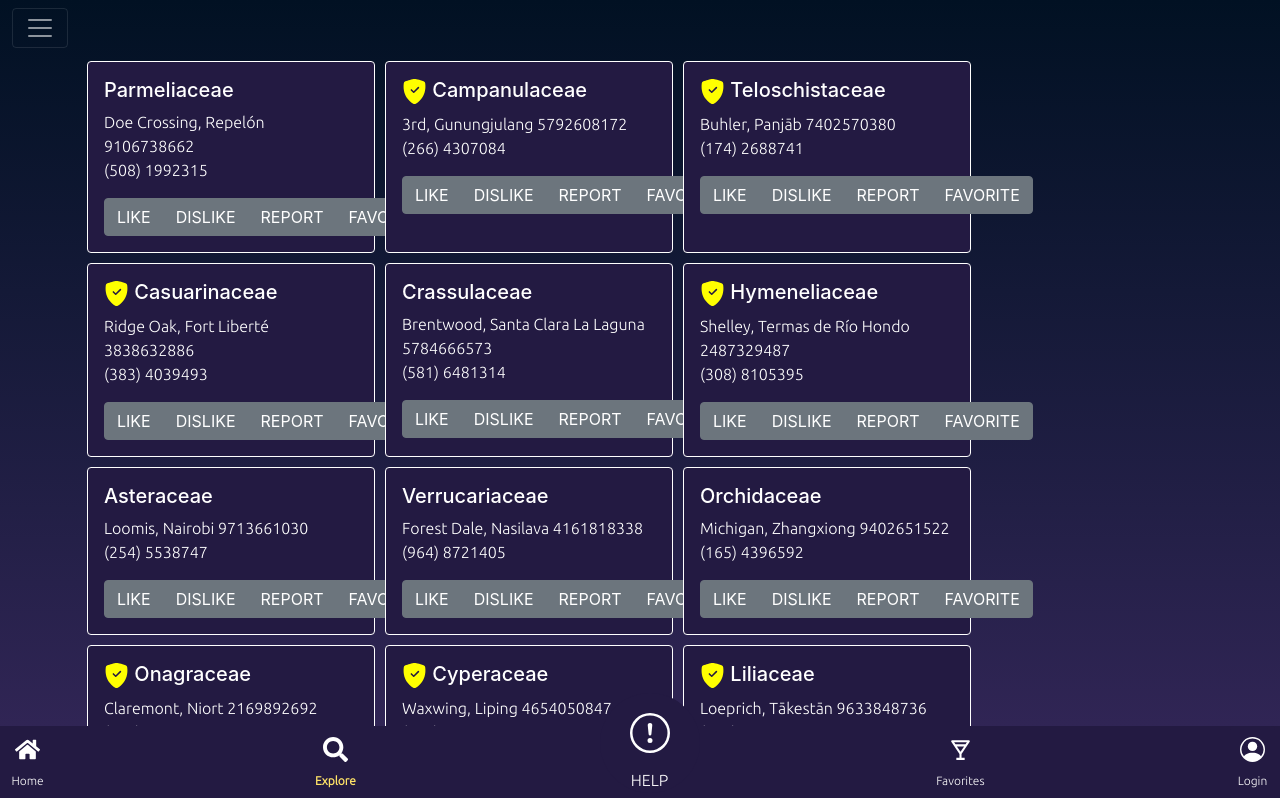
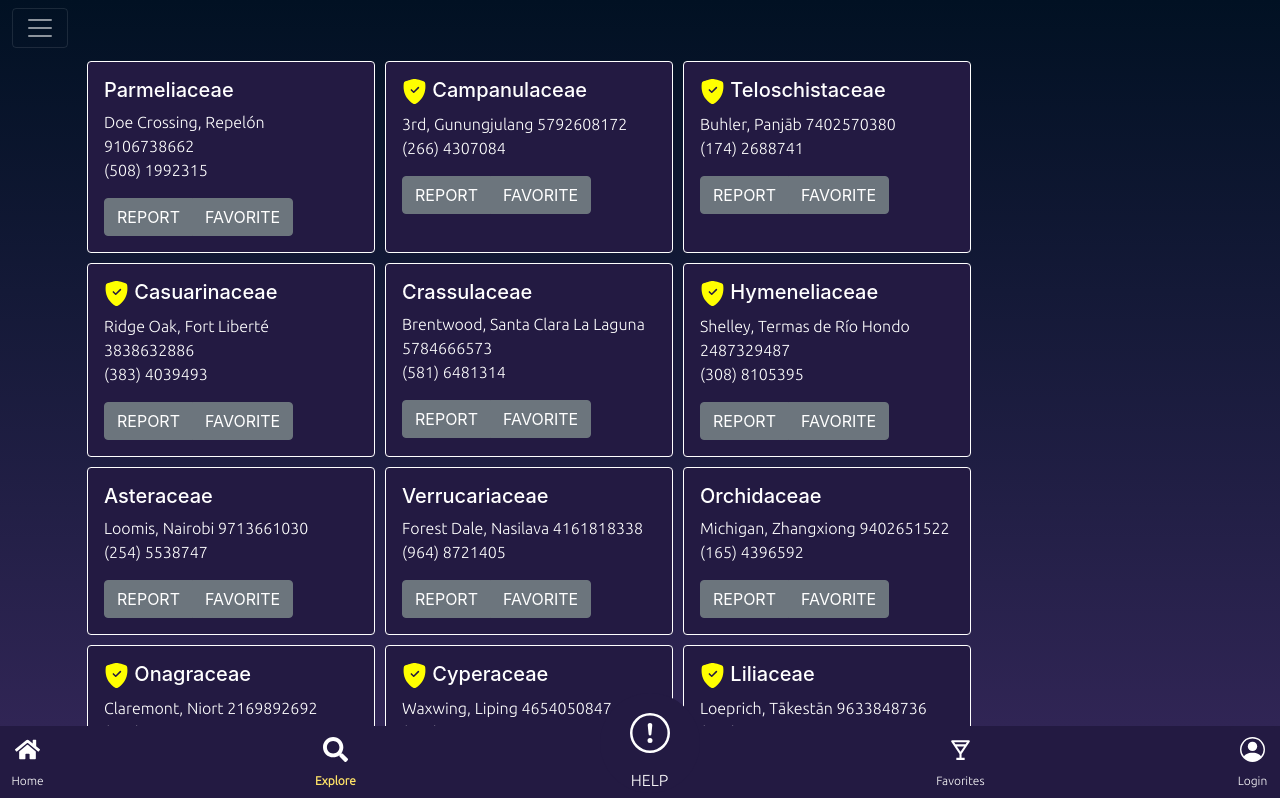
Before and after one commit to Sexual-Assault-Center/SafeBar, a Next.js app in the folder frontend/: page /bars in a window 1280 px wide. Shown: the top 798 px of the page. Built offline with nearby package versions, Linux system fonts and the light colour scheme; no server answers.

Commit message:
report bar

```diff
--- a/frontend/components/BarCard.js
+++ b/frontend/components/BarCard.js
@@ -26,8 +26,8 @@ const BarCard = ({
         <a href={`tel:${phone}`}>{phone}</a>
       </Card.Text>
       <ButtonGroup aria-label="Basic example">
-        <Button variant="secondary" onClick={func}>LIKE</Button>
-        <Button variant="secondary" onClick={func}>DISLIKE</Button>
+        {/* <Button variant="secondary" onClick={func}>LIKE</Button>
+        <Button variant="secondary" onClick={func}>DISLIKE</Button> */}
         <Button variant="secondary" onClick={func}>REPORT</Button>
         <Button variant="secondary" onClick={func}>FAVORITE</Button>
       </ButtonGroup>
```
